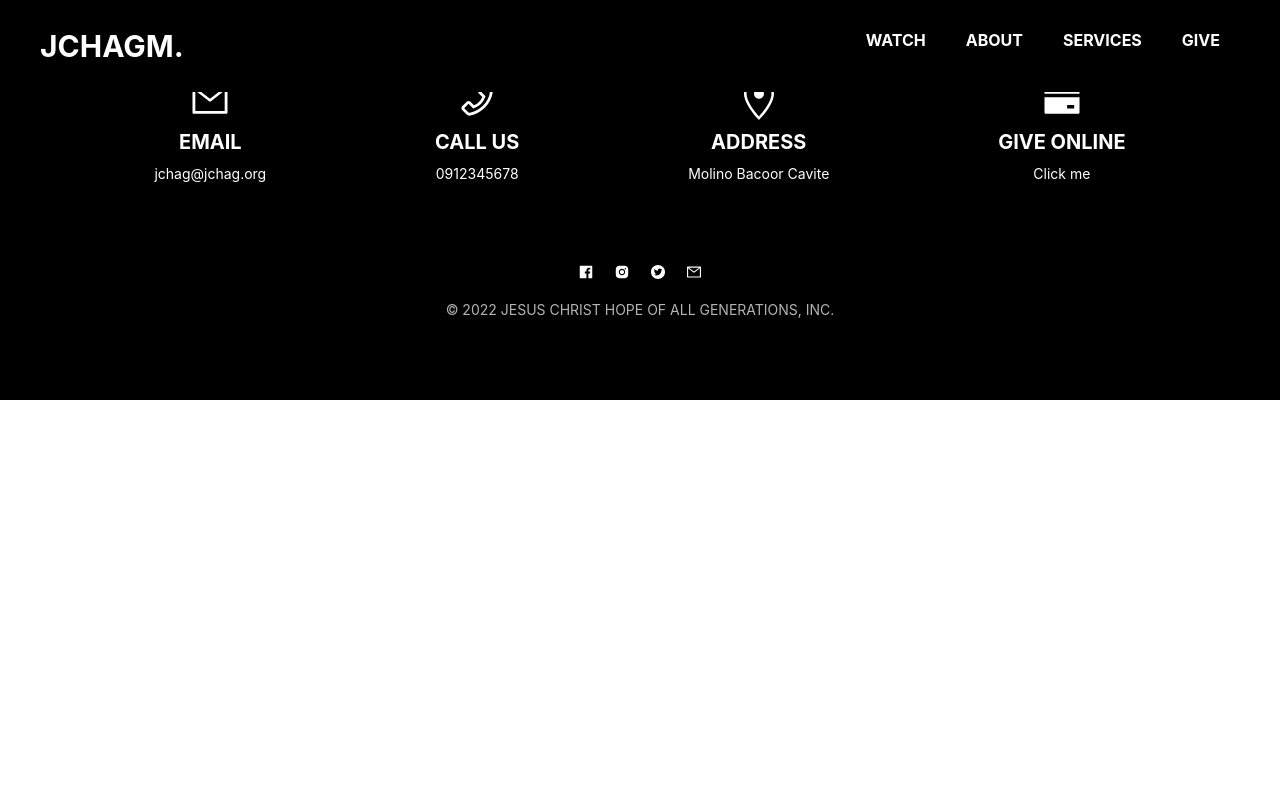
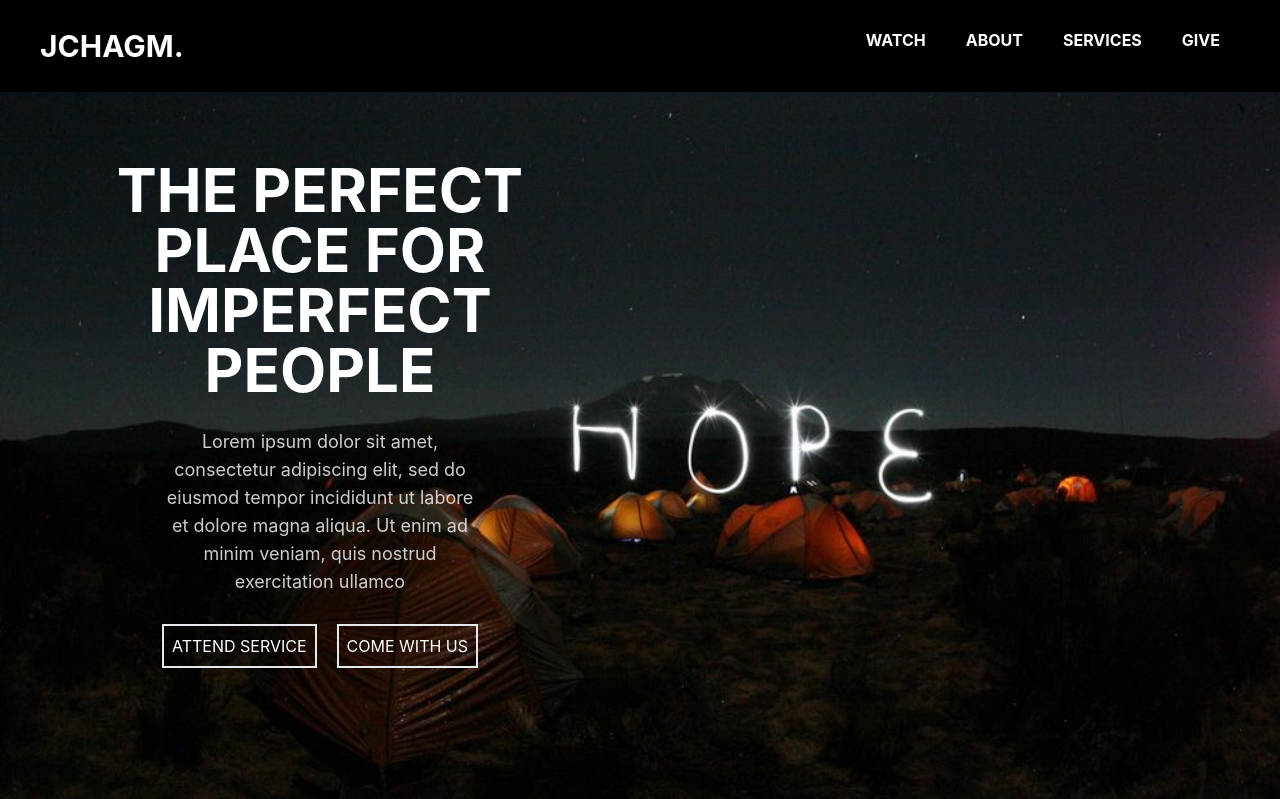
Before and after one commit to aljaaaymp/jchag, a React (Create React App) app: page / in a window 1280 px wide. Shown: the top 799 px of the page. Built offline with nearby package versions, Linux system fonts and the light colour scheme.

Commit message:
commited second

```diff
--- a/package.json
+++ b/package.json
@@ -1,7 +1,7 @@
 {
   "name": "jchag",
   "version": "0.1.0",
-  "homepage": "https://www.jchagm.org/home",
+  "homepage": "https://www.jchagm.org/",
   "private": true,
   "dependencies": {
     "@testing-library/jest-dom": "^5.16.5",
--- a/src/App.js
+++ b/src/App.js
@@ -11,7 +11,7 @@
       <BrowserRouter>
           <Navbar/>
         <Routes>
-          <Route path='/home' element={<Homepage/>}/>
+          <Route path='/' element={<Homepage/>}/>
           <Route path='/history' element={<History/>}/>
         </Routes>
       </BrowserRouter>
--- a/src/components/Navbar.jsx
+++ b/src/components/Navbar.jsx
@@ -14,7 +14,7 @@
           : "flex md:flex-row text-white  justify-between px-10 py-7 font-bold")
       }
     >
-      <a href="/home">
+      <a href="/">
         <span className="text-3xl"> JCHAGM. </span>
       </a>
       <div className="flex flex-row-reverse  items-start pr-5 ">
```
